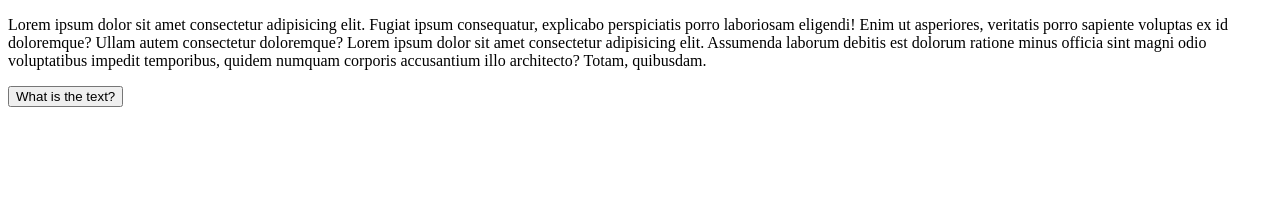
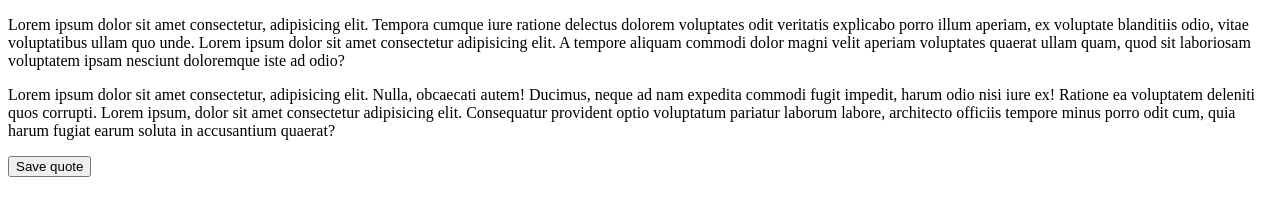
Before and after one commit to damianobacci/quote-keeper, a browser extension: page testing/index.html in a window 1280 px wide. Drawn offline with Linux system fonts and the light colour scheme.

Commit message:
Playing with the extensions

```diff
--- a/background.js
+++ b/background.js
@@ -11,6 +11,6 @@ chrome.runtime.onMessage.addListener(function (request, sender, sendResponse) {
 
 chrome.contextMenus.create({
   id: "foo",
-  title: "Lukito",
+  title: "Nano",
   contexts: ["page"],
 });
--- a/testing/index.html
+++ b/testing/index.html
@@ -8,15 +8,22 @@
   </head>
   <body>
     <p>
-      Lorem ipsum dolor sit amet consectetur adipisicing elit. Fugiat ipsum
-      consequatur, explicabo perspiciatis porro laboriosam eligendi! Enim ut
-      asperiores, veritatis porro sapiente voluptas ex id doloremque? Ullam
-      autem consectetur doloremque? Lorem ipsum dolor sit amet consectetur
-      adipisicing elit. Assumenda laborum debitis est dolorum ratione minus
-      officia sint magni odio voluptatibus impedit temporibus, quidem numquam
-      corporis accusantium illo architecto? Totam, quibusdam.
+      Lorem ipsum dolor sit amet consectetur, adipisicing elit. Tempora cumque
+      iure ratione delectus dolorem voluptates odit veritatis explicabo porro
+      illum aperiam, ex voluptate blanditiis odio, vitae voluptatibus ullam quo
+      unde. Lorem ipsum dolor sit amet consectetur adipisicing elit. A tempore
+      aliquam commodi dolor magni velit aperiam voluptates quaerat ullam quam,
+      quod sit laboriosam voluptatem ipsam nesciunt doloremque iste ad odio?
     </p>
-    <button id="logger">What is the text?</button>
+    <p>
+      Lorem ipsum dolor sit amet consectetur, adipisicing elit. Nulla, obcaecati
+      autem! Ducimus, neque ad nam expedita commodi fugit impedit, harum odio
+      nisi iure ex! Ratione ea voluptatem deleniti quos corrupti. Lorem ipsum,
+      dolor sit amet consectetur adipisicing elit. Consequatur provident optio
+      voluptatum pariatur laborum labore, architecto officiis tempore minus
+      porro odit cum, quia harum fugiat earum soluta in accusantium quaerat?
+    </p>
+    <button id="logger">Save quote</button>
     <script src="script.js"></script>
   </body>
 </html>
```
